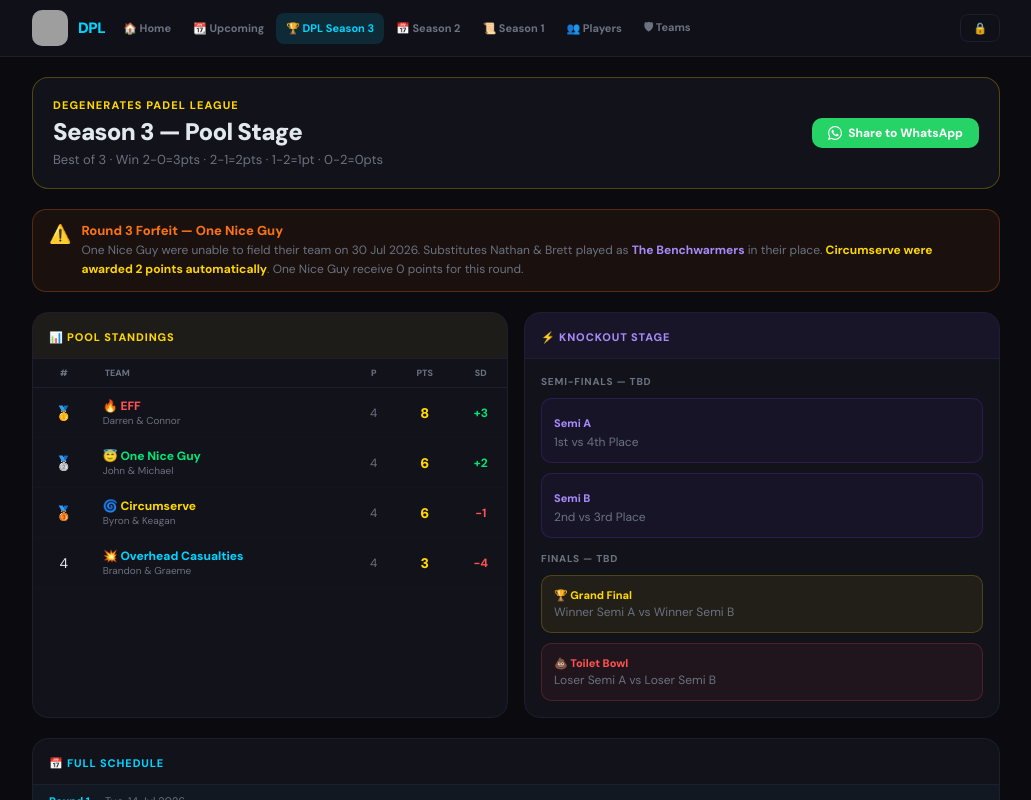
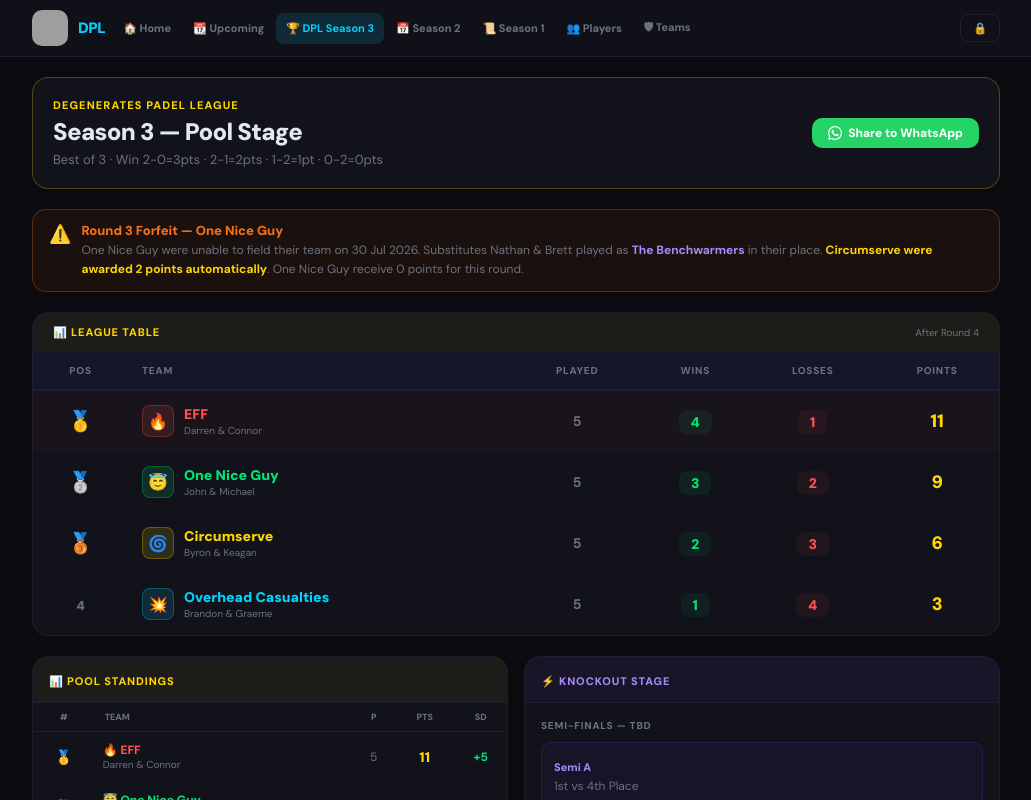
Before and after one commit to keaganstevenson/padel-league, a React (Create React App) app: page / in a window 1280 px wide. Both pictures are taken after a click on the button "🏆 DPL Season 3". Shown: the top 800 px of the page, without its empty margins (124-1155 px from the left). Built offline with nearby package versions, Linux system fonts and the light colour scheme; grey boxes are pictures that could not be loaded.

Commit message:
Update App.js

```diff
--- a/src/App.js
+++ b/src/App.js
@@ -36,8 +36,8 @@ const SCHEDULE = [
     { t1:"t3", t2:"t1", scores:["6-7","6-1","6-1"], result:[2,1] },
   ]},
   { round:5, date:"Tue, 12 Aug 2026", matches:[
-    { t1:"t3", t2:"t2", scores:null },
-    { t1:"t1", t2:"t4", scores:null },
+    { t1:"t4", t2:"t1", scores:["7-6","6-4","7-6"], result:[2,0] },
+    { t1:"t3", t2:"t2", scores:["6-1","6-2","7-5"], result:[2,0] },
   ]},
   { round:6, date:"Tue, 19 Aug 2026", matches:[
     { t1:"t3", t2:"t4", scores:null },
@@ -103,6 +103,8 @@ const SEASON3 = [
   { week:3, date:"30 Jul 2026", p1:"Darren",  p2:"Connor",  p3:"Brandon", p4:"Graeme",  s:[6,3,6,3,6,3], w:1 },
   { week:4, date:"05 Aug 2026", p1:"Byron",   p2:"Keagan",  p3:"Darren",  p4:"Connor",  s:[6,3,6,4,7,6], w:1 },
   { week:4, date:"05 Aug 2026", p1:"Michael", p2:"John",    p3:"Brandon", p4:"Graeme",  s:[6,7,6,1,6,1], w:1 },
+  { week:5, date:"12 Aug 2026", p1:"Darren",  p2:"Connor",  p3:"Brandon", p4:"Graeme",  s:[7,6,6,4,7,6], w:1 },
+  { week:5, date:"12 Aug 2026", p1:"Michael", p2:"John",    p3:"Byron",   p4:"Keagan",  s:[6,1,6,2,7,5], w:1 },
 ];
 
 const ALL_PLAYERS = ["Brandon","Brett","Byron","Connor","Darren","Graeme","John","Keagan","Michael","Nathan"];
@@ -237,7 +239,7 @@ export default function App(){
   const [newFixture,setNewFixture]=useState({date:"",time:"",venue:"",teams:""});
   const [showAddFixture,setShowAddFixture]=useState(false);
 
-  const TODAY=new Date("2026-08-05");
+  const TODAY=new Date("2026-08-12");
   const activeFixtures=fixtures.filter(f=>new Date(f.date)>TODAY);
 
   const showToast=msg=>{setToast(msg);setTimeout(()=>setToast(""),2500);};
@@ -366,7 +368,7 @@ export default function App(){
                   </div>
                 </div>
                 <div style={{display:"grid",gridTemplateColumns:"repeat(2,1fr)",gap:10,minWidth:200}}>
-                  {[{v:"54",l:"Matches",c:C.accent},{v:"3",l:"Seasons",c:C.gold},{v:"10",l:"Players",c:C.green},{v:"4",l:"DPL Teams",c:"#a78bfa"}].map(s=>(
+                  {[{v:"56",l:"Matches",c:C.accent},{v:"3",l:"Seasons",c:C.gold},{v:"10",l:"Players",c:C.green},{v:"4",l:"DPL Teams",c:"#a78bfa"}].map(s=>(
                     <div key={s.l} style={{background:`${s.c}0d`,border:`1px solid ${s.c}22`,borderRadius:14,padding:"16px 12px",textAlign:"center"}}>
                       <div style={{fontSize:30,fontWeight:900,color:s.c,lineHeight:1}}>{s.v}</div>
                       <div style={{fontSize:10,color:`${s.c}99`,fontWeight:800,textTransform:"uppercase",marginTop:4}}>{s.l}</div>
@@ -506,6 +508,60 @@ export default function App(){
               <div>
                 <div style={{fontWeight:800,fontSize:13,color:C.orange,marginBottom:2}}>Round 3 Forfeit — One Nice Guy</div>
                 <div style={{fontSize:12,color:C.muted,lineHeight:1.6}}>One Nice Guy were unable to field their team on 30 Jul 2026. Substitutes Nathan & Brett played as <strong style={{color:"#a78bfa"}}>The Benchwarmers</strong> in their place. <strong style={{color:C.gold}}>Circumserve were awarded 2 points automatically</strong>. One Nice Guy receive 0 points for this round.</div>
+              </div>
+            </div>
+
+            {/* Full League Table */}
+            <div style={cardStyle}>
+              <div style={{padding:"12px 20px",borderBottom:`1px solid ${C.border}`,background:`${C.gold}0d`,display:"flex",justifyContent:"space-between",alignItems:"center"}}>
+                <span style={{fontSize:11,fontWeight:800,color:C.gold,textTransform:"uppercase",letterSpacing:"0.08em"}}>📊 League Table</span>
+                <span style={{fontSize:10,color:C.muted}}>After Round 4</span>
+              </div>
+              <div style={{overflowX:"auto"}}>
+                <table style={{width:"100%",borderCollapse:"collapse",minWidth:500}}>
+                  <thead>
+                    <tr style={{borderBottom:`2px solid ${C.border}`,background:C.surface}}>
+                      {[{l:"Pos",a:"center"},{l:"Team",a:"left"},{l:"Played",a:"center"},{l:"Wins",a:"center"},{l:"Losses",a:"center"},{l:"Points",a:"center"}].map(h=>(
+                        <th key={h.l} style={{padding:"12px 14px",fontSize:10,fontWeight:800,color:C.muted,textTransform:"uppercase",letterSpacing:"0.08em",textAlign:h.a}}>{h.l}</th>
+                      ))}
+                    </tr>
+                  </thead>
+                  <tbody>
+                    {standings.map((t,i)=>{
+                      const wins=schedule.flatMap(r=>r.matches).filter(m=>m.scores&&((m.t1===t.id&&m.result[0]>m.result[1])||(m.t2===t.id&&m.result&&m.result[1]>m.result[0]))).length;
+                      const losses=t.played-wins;
+                      const medal=i===0?"🥇":i===1?"🥈":i===2?"🥉":null;
+                      return(
+                        <tr key={t.id} style={{borderBottom:`1px solid ${C.border}33`,background:i===0?`${t.color}08`:"transparent",transition:"background 0.2s"}}
+                          onMouseEnter={e=>e.currentTarget.style.background=`${t.color}0d`}
+                          onMouseLeave={e=>e.currentTarget.style.background=i===0?`${t.color}08`:"transparent"}>
+                          <td style={{padding:"14px",textAlign:"center"}}>
+                            {medal?<span style={{fontSize:20}}>{medal}</span>:<span style={{fontSize:13,fontWeight:900,color:C.muted}}>{i+1}</span>}
+                          </td>
+                          <td style={{padding:"14px 14px"}}>
+                            <div style={{display:"flex",alignItems:"center",gap:10}}>
+                              <div style={{width:32,height:32,borderRadius:8,background:`${t.color}22`,border:`1px solid ${t.color}44`,display:"flex",alignItems:"center",justifyContent:"center",fontSize:16,flexShrink:0}}>{t.emoji}</div>
+                              <div>
+                                <div style={{fontWeight:900,fontSize:14,color:t.color}}>{t.name}</div>
+                                <div style={{fontSize:10,color:C.muted,marginTop:1}}>{t.p1} & {t.p2}</div>
+                              </div>
+                            </div>
+                          </td>
+                          <td style={{textAlign:"center",fontSize:14,fontWeight:700,color:C.muted,padding:"14px"}}>{t.played}</td>
+                          <td style={{textAlign:"center",padding:"14px"}}>
+                            <span style={{fontSize:14,fontWeight:900,color:C.green,background:"#00e67611",borderRadius:8,padding:"3px 12px"}}>{wins}</span>
+                          </td>
+                          <td style={{textAlign:"center",padding:"14px"}}>
+                            <span style={{fontSize:14,fontWeight:900,color:C.red,background:"#ff525211",borderRadius:8,padding:"3px 12px"}}>{losses}</span>
+                          </td>
+                          <td style={{textAlign:"center",padding:"14px"}}>
+                            <span style={{fontSize:18,fontWeight:900,color:C.gold}}>{t.pts}</span>
+                          </td>
+                        </tr>
+                      );
+                    })}
+                  </tbody>
+                </table>
               </div>
             </div>
 
```
